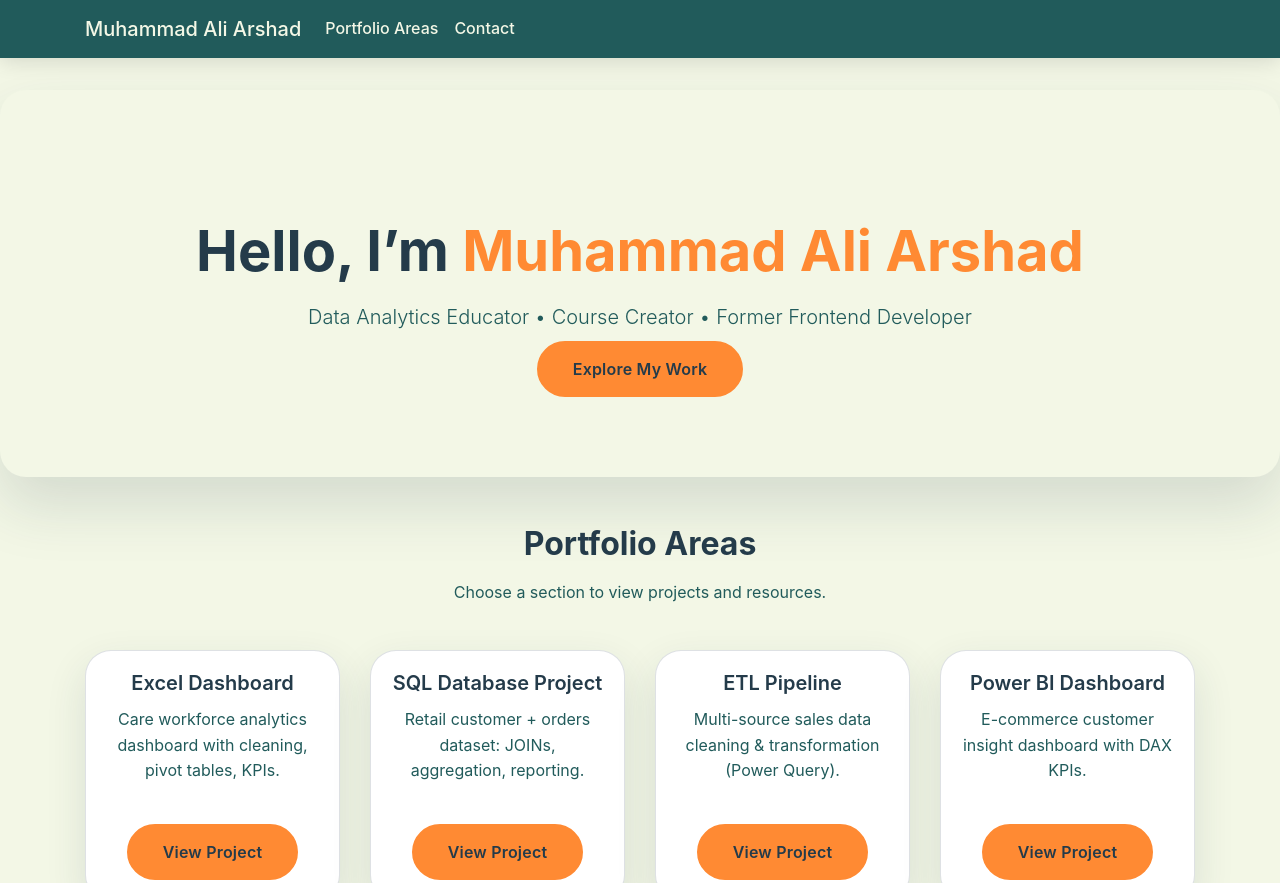
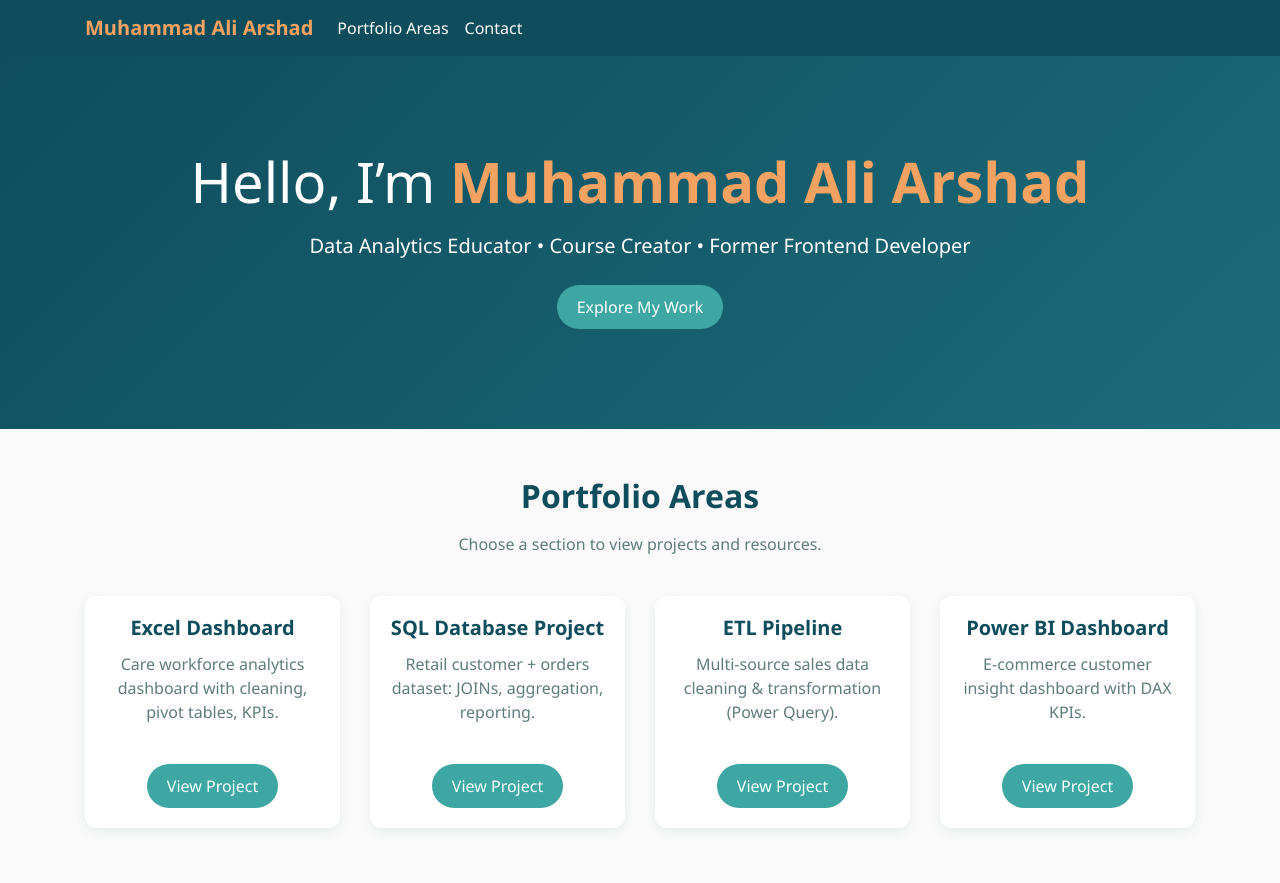
Before and after one commit to alichaaudhry-droid/Data-Analytics-portfolio, a plain HTML site: page index.html in a window 1280 px wide. Shown: the top 883 px of the page. Drawn offline with nearby package versions, Linux system fonts and the light colour scheme.

Commit message:
updated cs file
Changed colour File

```diff
--- a/main2.css
+++ b/main2.css
@@ -1,217 +1,265 @@
-/* =================================
-   MAIN PAGE ONLY (Scoped)
-   Applies ONLY to body#home
-================================= */
 
-body#home {
-    background: #f3f7e6;
-    color: #243b4a;
-    font-family: "Inter", "Segoe UI", Roboto, Arial, sans-serif;
-    line-height: 1.6;
+/* GENERAL */
+body {
+    background-color: #FAFAFA;
+    color: #1F1F1F;
+    font-family: 'Segoe UI', Tahoma, Geneva, Verdana, sans-serif;
 }
 
-/* ===============================
-   NAVBAR
-================================ */
-body#home .navbar {
-    background: #215b5b !important;
-    box-shadow: 0 4px 20px rgba(0, 0, 0, 0.12);
+/* NAVBAR */
+.navbar {
+    background-color: #2B2B2B !important;
 }
 
-body#home .navbar-brand,
-body#home .navbar-nav .nav-link {
-    color: #f3f7e6 !important;
-    font-weight: 500;
+.navbar-brand {
+    color: #D4AF37 !important;
+    font-weight: bold;
 }
 
-body#home .navbar-nav .nav-link:hover {
-    color: #ff8a33 !important;
+.nav-link {
+    color: #ffffff !important;
 }
 
-/* ===============================
-   HERO / JUMBOTRON
-================================ */
-body#home .hero {
-    background: #f3f7e6;
-    border-radius: 26px;
-    margin-top: 90px;
-    padding: 80px 25px;
-    box-shadow: 0 28px 60px rgba(36, 59, 74, 0.15);
+.nav-link:hover {
+    color: #D4AF37 !important;
 }
 
-body#home .hero h1 {
-    color: #243b4a;
-    font-weight: 700;
+/* HERO */
+.hero {
+    background: linear-gradient(135deg, #2B2B2B, #3A3A3A);
+    color: #ffffff;
+    padding: 100px 20px;
 }
 
-body#home .hero .lead {
-    color: #215b5b;
-    max-width: 720px;
-    margin: 0 auto;
+.highlight {
+    color: #D4AF37;
+    font-weight: bold;
 }
 
-/* Highlight name */
-body#home .highlight {
-    color: #ff8a33;
+/* BUTTON */
+.custom-btn {
+    background-color: #D4AF37;
+    color: #2B2B2B;
+    border: none;
+    border-radius: 25px;
+    padding: 10px 20px;
+    transition: 0.3s;
 }
 
-/* ===============================
-   BUTTONS
-================================ */
-
-/* Base button shape for all buttons */
-body#home .btn {
-    border-radius: 18px;
-    padding: 12px 26px;
-    font-weight: 600;
-    transition: transform 0.25s ease, box-shadow 0.25s ease, background-color 0.25s ease, color 0.25s ease;
+.custom-btn:hover {
+    background-color: #C19B2E;
+    color: #2B2B2B;
 }
 
-/* NEW: Your unified button style */
-body#home .custom-btn {
-    background: #ff8a33;
-    border: 2px solid #ff8a33;
-    color: #243b4a;
-    border-radius: 999px;
-    /* pill button */
-    padding: 14px 34px;
-    /* slightly bigger for premium look */
-    display: inline-block;
-    text-decoration: none;
-    letter-spacing: 0.2px;
+/* CARDS */
+.fancy-card {
+    border: none;
+    border-radius: 12px;
+    transition: 0.3s;
+    background-color: #ffffff;
+    box-shadow: 0 4px 12px rgba(0, 0, 0, 0.06);
 }
 
-/* Hover: richer + lift */
-body#home .custom-btn:hover {
-    background: #e67628;
-    border-color: #e67628;
-    color: #243b4a;
-    transform: translateY(-2px);
-    box-shadow: 0 14px 30px rgba(255, 138, 51, 0.35);
-    text-decoration: none;
+.fancy-card:hover {
+    transform: translateY(-5px);
+    box-shadow: 0 8px 20px rgba(0, 0, 0, 0.1);
 }
 
-/* Optional: focus accessibility */
-body#home .custom-btn:focus {
-    outline: none;
-    box-shadow: 0 0 0 0.2rem rgba(255, 138, 51, 0.35);
+.card-title {
+    color: #2B2B2B;
+    font-weight: bold;
 }
 
-/* ===============================
-   SECTIONS
-================================ */
-body#home h2 {
-    font-weight: 700;
-    color: #243b4a;
+.card-text {
+    color: #6B6B6B;
 }
 
-body#home .intro {
-    color: #215b5b;
+/* SECTION TITLES */
+h2 {
+    color: #2B2B2B;
+    font-weight: bold;
 }
 
-/* ===============================
-   PORTFOLIO CARDS
-================================ */
-body#home .project-row {
-    margin-top: 45px;
+.intro {
+    color: #6B6B6B;
+}
+
+/* CONTACT FORM */
+.form-div {
+    background-color: #ffffff;
+    padding: 20px;
+    border-radius: 10px;
+    box-shadow: 0 4px 12px rgba(0, 0, 0, 0.06);
+}
+
+.form-control:focus {
+    border-color: #D4AF37;
+    box-shadow: 0 0 5px rgba(212, 175, 55, 0.3);
+}
+
+/* FOOTER */
+#footer {
+    background-color: #2B2B2B;
+    padding: 20px 0;
+}
+
+.socicons-list a {
+    color: #ffffff;
+    font-size: 20px;
+    transition: 0.3s;
+}
+
+.socicons-list a:hover {
+    color: #D4AF37;
+}
+
+/* COPYRIGHT */
+.copyright {
+    color: #6B6B6B;
+}
+
+/* RESTORE CARD SPACING (DO NOT CHANGE DESIGN) */
+
+.project-row {
+    margin-top: 40px;
     row-gap: 30px;
 }
 
-body#home .fancy-card {
-    background: #ffffff;
-    border-radius: 26px;
-    border: 1px solid rgba(36, 59, 74, 0.15);
-    box-shadow: 0 16px 40px rgba(36, 59, 74, 0.12);
-    transition: transform 0.35s ease, box-shadow 0.35s ease;
+.project-row>div {
+    margin-bottom: 20px;
 }
 
-body#home .fancy-card:hover {
-    transform: translateY(-10px);
-    box-shadow: 0 32px 70px rgba(36, 59, 74, 0.25);
+
+
+
+ANOTHER STYLING
+
+/* GENERAL */
+body {
+    background-color: #F8FBFB;
+    color: #1F2F2F;
+    font-family: 'Segoe UI', Tahoma, Geneva, Verdana, sans-serif;
 }
 
-body#home .fancy-card .card-title {
-    font-weight: 600;
-    color: #243b4a;
+/* NAVBAR */
+.navbar {
+    background-color: #0F4C5C !important;
 }
 
-body#home .fancy-card .card-text {
-    color: #215b5b;
+.navbar-brand {
+    color: #F4A261 !important;
+    font-weight: bold;
 }
 
-/* ===============================
-   CONTACT FORM
-================================ */
-body#home .form-div {
-    background: #ffffff;
-    border-radius: 26px;
-    border: 1px solid rgba(36, 59, 74, 0.15);
-    box-shadow: 0 28px 65px rgba(36, 59, 74, 0.18);
-    padding: 30px;
+.nav-link {
+    color: #ffffff !important;
 }
 
-body#home .form-control {
-    border-radius: 14px;
-    border: 1px solid rgba(36, 59, 74, 0.25);
+.nav-link:hover {
+    color: #3FA7A3 !important;
 }
 
-body#home .form-control:focus {
-    border-color: #ff8a33;
-    box-shadow: 0 0 0 0.2rem rgba(255, 138, 51, 0.25);
+/* HERO */
+.hero {
+    background: linear-gradient(135deg, #0F4C5C, #1B6B7A);
+    color: #ffffff;
+    padding: 100px 20px;
 }
 
-/* Validation (FIXED - your file was cut off) */
-body#home .was-validated .form-control:invalid,
-body#home .form-control.is-invalid {
-    border-color: #ef4444;
-    box-shadow: 0 0 0 0.2rem rgba(239, 68, 68, 0.18);
+.highlight {
+    color: #F4A261;
+    font-weight: bold;
 }
 
-body#home .was-validated .form-control:valid,
-body#home .form-control.is-valid {
-    border-color: #22c55e;
-    box-shadow: 0 0 0 0.2rem rgba(34, 197, 94, 0.16);
+/* BUTTON */
+.custom-btn {
+    background-color: #3FA7A3;
+    color: #ffffff;
+    border: none;
+    border-radius: 25px;
+    padding: 10px 20px;
+    transition: 0.3s;
 }
 
-/* ===============================
-   SOCIAL ICONS (if you are using them)
-================================ */
-body#home .socicons-list {
-    list-style: none;
-    display: flex;
-    justify-content: center;
-    gap: 18px;
-    padding-left: 0;
-    margin: 35px 0 10px;
+.custom-btn:hover {
+    background-color: #2E8F8B;
+    color: #ffffff;
 }
 
-body#home .socicons-list li a {
-    width: 54px;
-    height: 54px;
-    display: inline-flex;
-    align-items: center;
-    justify-content: center;
-    border-radius: 50%;
-    text-decoration: none;
-
-    background: #215b5b;
-    color: #f3f7e6;
-    font-size: 24px;
-
-    transition: transform 0.25s ease, box-shadow 0.25s ease, background-color 0.25s ease;
+/* CARDS */
+.fancy-card {
+    border: none;
+    border-radius: 12px;
+    transition: 0.3s;
+    background-color: #ffffff;
+    box-shadow: 0 4px 12px rgba(15, 76, 92, 0.08);
 }
 
-body#home .socicons-list li a:hover {
-    transform: translateY(-3px);
-    background: #ff8a33;
-    box-shadow: 0 14px 28px rgba(36, 59, 74, 0.18);
+.fancy-card:hover {
+    transform: translateY(-5px);
+    box-shadow: 0 8px 20px rgba(15, 76, 92, 0.12);
 }
 
-/* ===============================
-   COPYRIGHT
-================================ */
-body#home .copyright {
-    color: rgba(36, 59, 74, 0.75);
-    margin-top: 28px;
-    font-size: 0.95rem;
+.card-title {
+    color: #0F4C5C;
+    font-weight: bold;
 }
+
+.card-text {
+    color: #5F7C7C;
+}
+
+/* SECTION TITLES */
+h2 {
+    color: #0F4C5C;
+    font-weight: bold;
+}
+
+.intro {
+    color: #5F7C7C;
+}
+
+/* CONTACT FORM */
+.form-div {
+    background-color: #ffffff;
+    padding: 20px;
+    border-radius: 10px;
+    box-shadow: 0 4px 12px rgba(15, 76, 92, 0.08);
+}
+
+.form-control:focus {
+    border-color: #3FA7A3;
+    box-shadow: 0 0 5px rgba(63, 167, 163, 0.3);
+}
+
+/* FOOTER */
+#footer {
+    background-color: #0F4C5C;
+    padding: 20px 0;
+}
+
+.socicons-list a {
+    color: #ffffff;
+    font-size: 20px;
+    transition: 0.3s;
+}
+
+.socicons-list a:hover {
+    color: #3FA7A3;
+}
+
+/* COPYRIGHT */
+.copyright {
+    color: #5F7C7C;
+}
+
+/* RESTORE CARD SPACING (DO NOT CHANGE DESIGN) */
+
+.project-row {
+    margin-top: 40px;
+    row-gap: 30px;
+}
+
+.project-row>div {
+    margin-bottom: 20px;
+}
```
